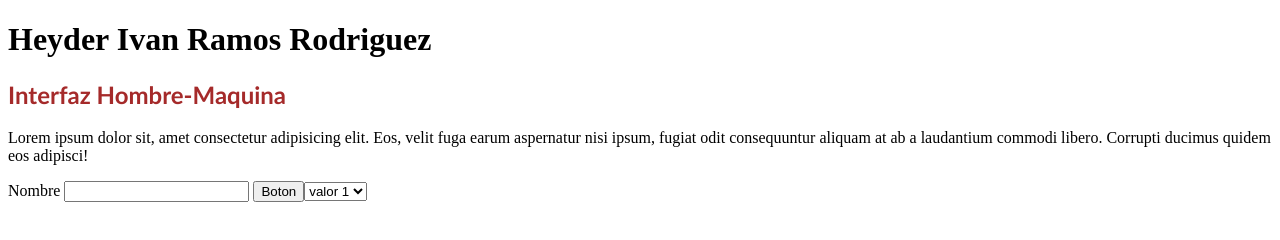
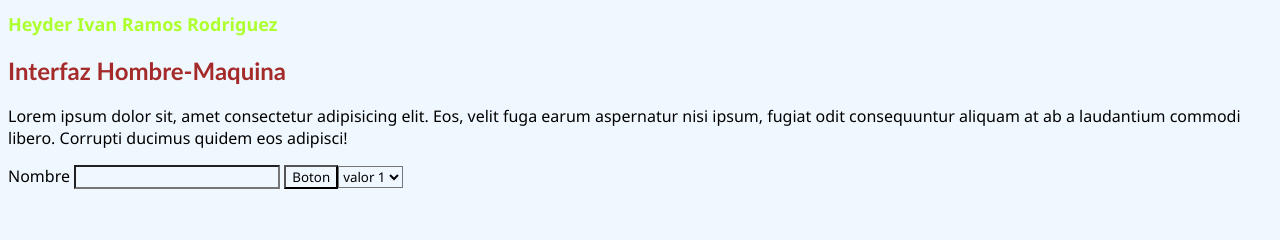
Before and after one commit to Heyder-83/Interfaz_Hombre_Maquina_2025-1, a plain HTML site: page CLASE CSS/js/index.html in a window 1280 px wide. Drawn offline with Linux system fonts and the light colour scheme; files that its build step writes are made by us from their sources.

```diff
--- a/CLASE CSS/js/index.html
+++ b/CLASE CSS/js/index.html
@@ -4,7 +4,7 @@
     <meta charset="UTF-8">
     <meta name="viewport" content="width=device-width, initial-scale=1.0">
     <title>Document</title>
-    <link rel="stylesheet" href="CLASE CSS/css/styles.css">
+    <link rel="stylesheet" href="css/styles.css">
 </head>
 <body>
     <h1>Heyder Ivan Ramos Rodriguez</h1>
```
